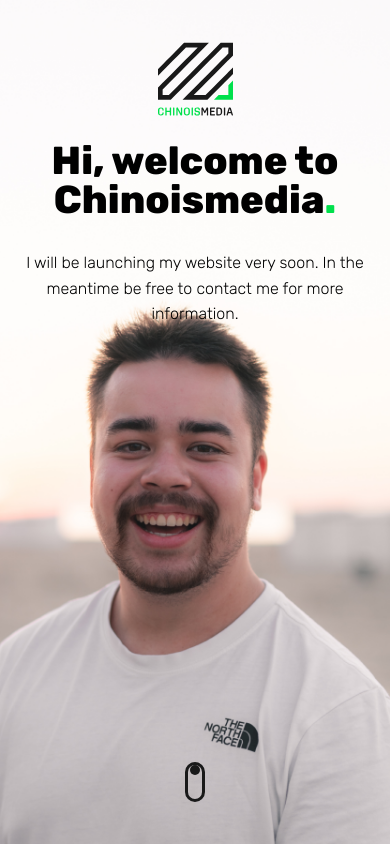
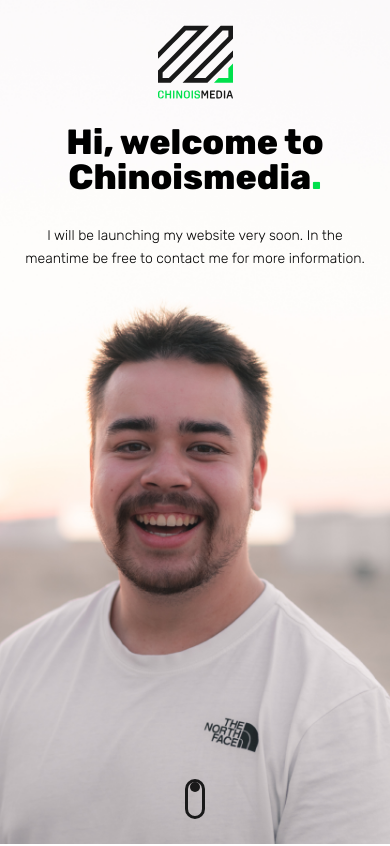
Before and after one commit to studiolex/Chinoismedia, a Next.js app: page / in a window 390 px wide. Shown: the top 846 px of the page. Built offline with nearby package versions, Linux system fonts and the light colour scheme.

Commit message:
Small adjustments Homepage Mobile

```diff
--- a/styles/Home.module.css
+++ b/styles/Home.module.css
@@ -274,6 +274,13 @@
 }
 
 @media (max-width: 800px) {
+  .title {
+    font-size: 3.5rem;
+  }
+
+  .paragraph {
+    font-size: 1.4rem;
+  }
   .main {
     flex-direction: column;
   }
@@ -281,6 +288,7 @@
   .main_chinois,
   .main_contact {
     width: 100vw;
+    padding: 3vh 5vw;
   }
 
   .main_chinois {
```
